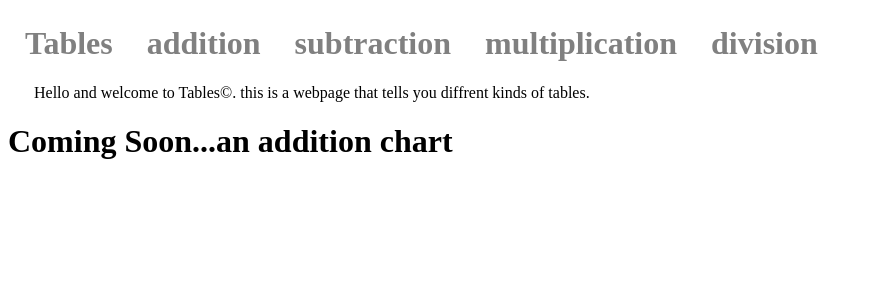
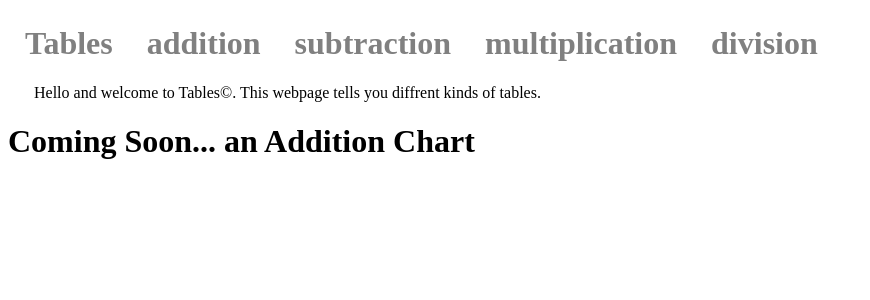
Before and after one commit to CalvinFrank/array-practice, a React (Vite) app: page / in a window 1280 px wide. Both pictures are taken after a click on the element "addition". Shown: the top 300 px of the page, without its empty margins (0-870 px from the left). Built offline with nearby package versions, Linux system fonts and the light colour scheme.

Commit message:
1.3.20, fix a buch a stuff e.g. spelling and capitalization

```diff
--- a/src/App.jsx
+++ b/src/App.jsx
@@ -8,7 +8,7 @@ import Home from './home';
 function App() {
   const [selectedPage, setSelectedPage] = useState('tables');
 
-  let mainContent = ( <p>This is the main content</p> );
+  let mainContent = ( <p></p> );
 
   switch(selectedPage) {
     case 'tables':
@@ -28,7 +28,6 @@ function App() {
       break;
   }
 
-  const url = "localhost:5173";
   return (
     <div className="App">
       <header className="header">
@@ -38,7 +37,7 @@ function App() {
         <h1 className="header-h1" onClick={() => setSelectedPage('mul')}>multiplication</h1>
         <h1 className="header-h1" onClick={() => setSelectedPage('div')}>division</h1>
       </header>
-      <p className="intro">Hello and welcome to Tables©. this is a webpage that tells you diffrent kinds of tables.</p>
+      <p className="intro">Hello and welcome to Tables©. This webpage tells you diffrent kinds of tables.</p>
       { mainContent }
     </div>
   )
--- a/src/charts/add.jsx
+++ b/src/charts/add.jsx
@@ -1,7 +1,7 @@
 function Add() {
     return (
       <div className="Add">
-        <h1>Coming Soon...an addition chart</h1>
+        <h1>Coming Soon... an Addition Chart</h1>
       </div>
     )
   }
--- a/src/charts/div.jsx
+++ b/src/charts/div.jsx
@@ -1,7 +1,7 @@
 function Div() {
     return (
       <div className="Div">
-        <h1>Coming Soon...an division chart</h1>
+        <h1>Coming Soon... a Division Chart</h1>
       </div>
     )
   }
--- a/src/charts/mul.jsx
+++ b/src/charts/mul.jsx
@@ -1,7 +1,7 @@
 function Mul() {
     return (
       <div className="Mul">
-        <h1>Coming Soon...an multiplication chart</h1>
+        <h1>Coming Soon... a Multiplication Chart</h1>
       </div>
     )
   }
--- a/src/charts/sub.jsx
+++ b/src/charts/sub.jsx
@@ -1,7 +1,7 @@
 function Sub() {
     return (
       <div className="Sub">
-        <h1>Coming Soon...an subtraction chart</h1>
+        <h1>Coming Soon... a Subtraction Chart</h1>
       </div>
     )
   }
--- a/src/home.jsx
+++ b/src/home.jsx
@@ -2,7 +2,7 @@ function Home() {
     return (
         <div className="homediv">
             <p>put your suggestgons for tables below!</p>
-            <div className="suggestgons">
+            <div className="suggestions">
                 <input type="text" />
                 <button>Enter</button>
             </div>
```
